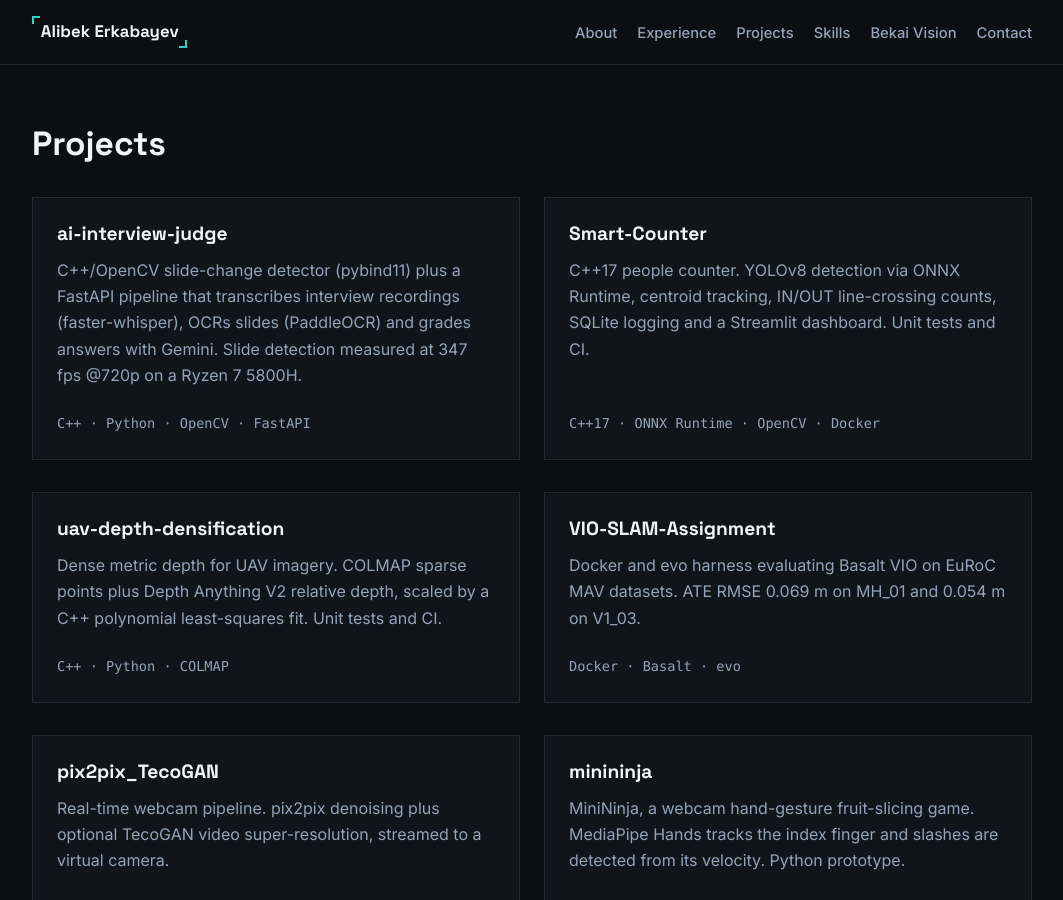
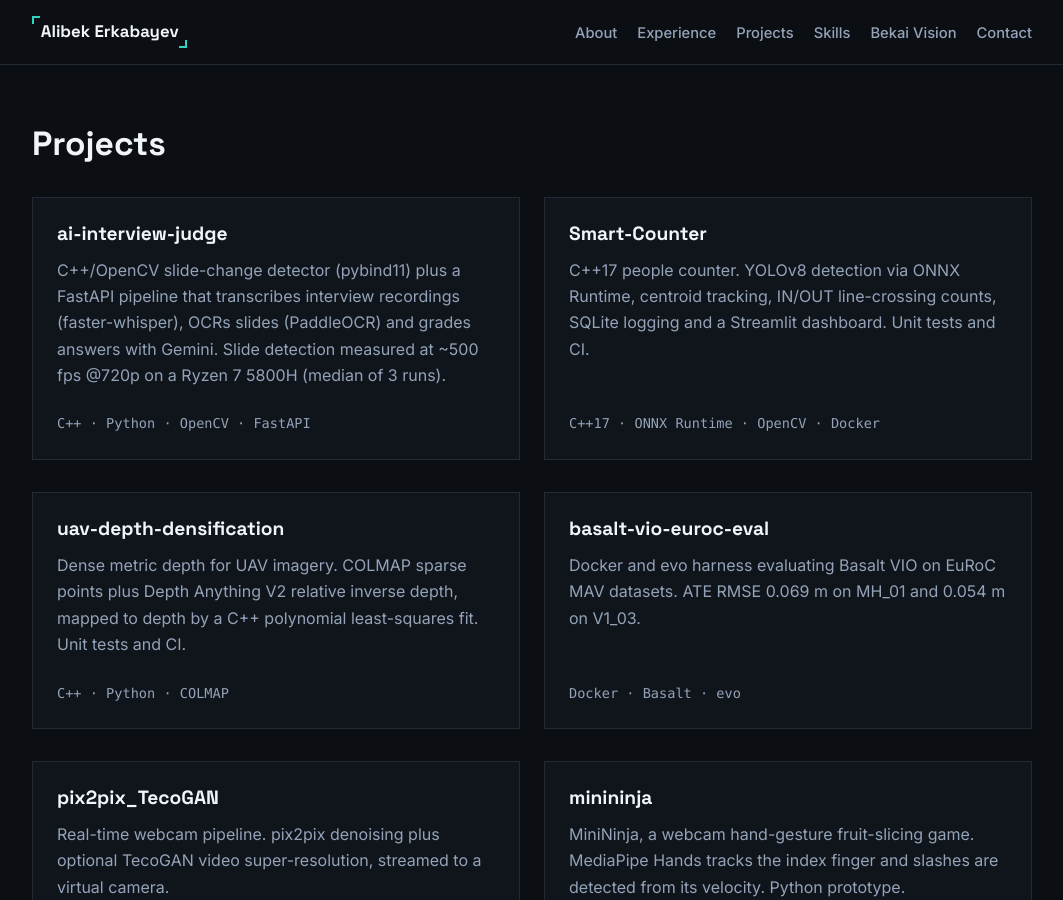
Before and after one commit to bigalex95/bigalex95.github.io, a Jekyll site: the page built from index.html, in a window 1280 px wide and 900 px high, scrolled down 2361 px. Shown: the whole window, without its empty margins (108-1171 px from the left). Built offline with Jekyll 4.4.1, drawn with Linux system fonts in a browser that asks for light colours.

Commit message:
docs: update featured project links and benchmark numbers

```diff
--- a/_data/projects.yml
+++ b/_data/projects.yml
@@ -1,13 +1,13 @@
 - name: ai-interview-judge
   tags: [C++, Python, OpenCV, FastAPI]
-  description: C++/OpenCV slide-change detector (pybind11) plus a FastAPI pipeline that transcribes interview recordings (faster-whisper), OCRs slides (PaddleOCR) and grades answers with Gemini. Slide detection measured at 347 fps @720p on a Ryzen 7 5800H.
+  description: C++/OpenCV slide-change detector (pybind11) plus a FastAPI pipeline that transcribes interview recordings (faster-whisper), OCRs slides (PaddleOCR) and grades answers with Gemini. Slide detection measured at ~500 fps @720p on a Ryzen 7 5800H (median of 3 runs).
 - name: Smart-Counter
   tags: [C++17, ONNX Runtime, OpenCV, Docker]
   description: C++17 people counter. YOLOv8 detection via ONNX Runtime, centroid tracking, IN/OUT line-crossing counts, SQLite logging and a Streamlit dashboard. Unit tests and CI.
 - name: uav-depth-densification
   tags: [C++, Python, COLMAP]
-  description: Dense metric depth for UAV imagery. COLMAP sparse points plus Depth Anything V2 relative depth, scaled by a C++ polynomial least-squares fit. Unit tests and CI.
-- name: VIO-SLAM-Assignment
+  description: Dense metric depth for UAV imagery. COLMAP sparse points plus Depth Anything V2 relative inverse depth, mapped to depth by a C++ polynomial least-squares fit. Unit tests and CI.
+- name: basalt-vio-euroc-eval
   tags: [Docker, Basalt, evo]
   description: Docker and evo harness evaluating Basalt VIO on EuRoC MAV datasets. ATE RMSE 0.069 m on MH_01 and 0.054 m on V1_03.
 - name: pix2pix_TecoGAN
```
